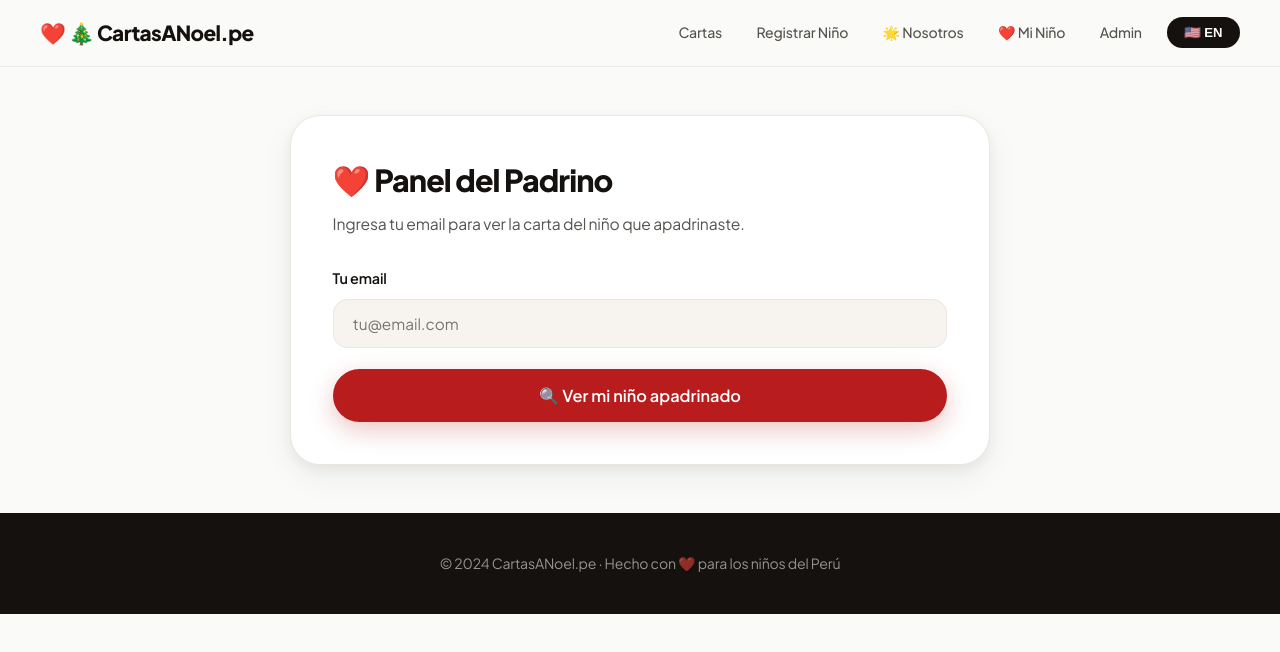
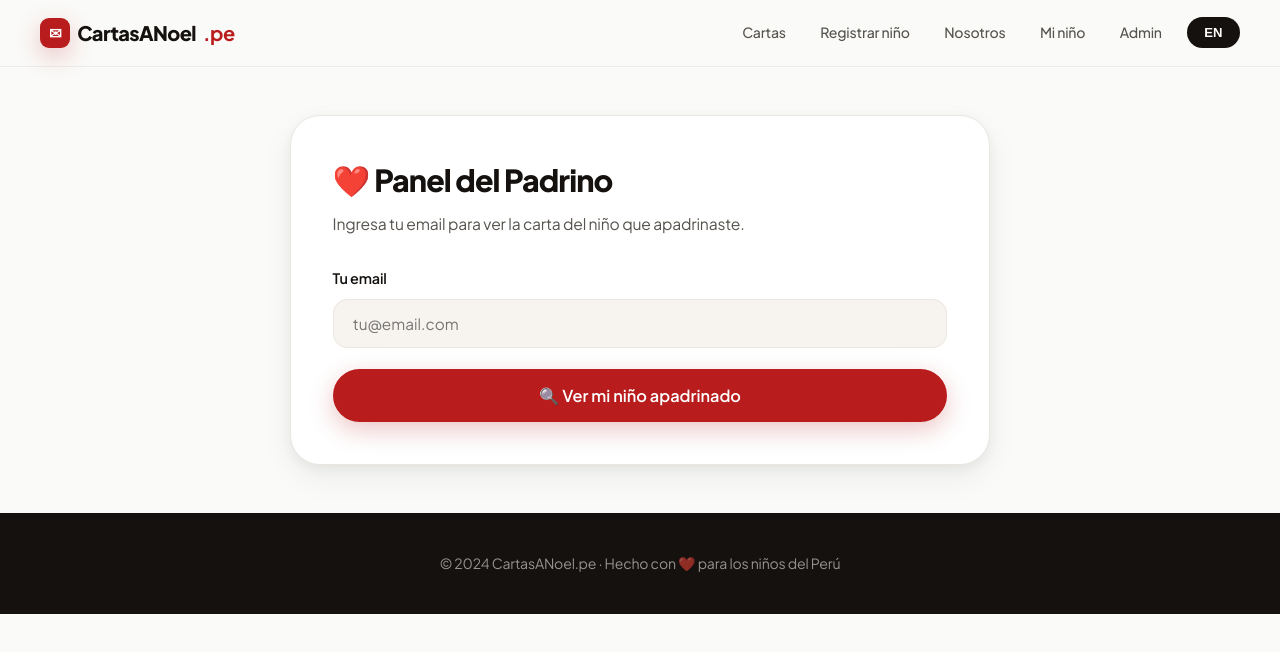
Before and after one commit to Lucky-byte-1988/padrinos-peru, a React (Create React App) app in the folder frontend/: page /mi-nino in a window 1280 px wide. Shown: the top 652 px of the page. Built offline with nearby package versions, Linux system fonts and the light colour scheme; no server answers.

Commit message:
Pulido profesional estilo Apple: identidad de marca, titulo, meta tags, jerarquia tipografica

```diff
--- a/frontend/src/App.css
+++ b/frontend/src/App.css
@@ -56,9 +56,16 @@ body {
   position: sticky; top: 0; z-index: 100;
 }
 .nav-brand {
-  color: var(--ink); font-size: 1.3rem; font-weight: 800; text-decoration: none;
-  letter-spacing: -0.03em; display: flex; align-items: center; gap: 0.1rem;
+  color: var(--ink); font-size: 1.25rem; font-weight: 800; text-decoration: none;
+  letter-spacing: -0.03em; display: flex; align-items: center; gap: 0.45rem;
 }
+.brand-mark {
+  display: inline-flex; align-items: center; justify-content: center;
+  width: 30px; height: 30px; border-radius: 9px;
+  background: var(--red); color: #fff; font-size: 0.95rem;
+  box-shadow: var(--sh-red);
+}
+.brand-dot { color: var(--red); font-weight: 700; }
 .nav-links { display: flex; gap: 0.15rem; align-items: center; }
 .nav-links a {
   color: var(--ink-soft); text-decoration: none; font-size: 0.88rem; font-weight: 500;
--- a/frontend/src/App.js
+++ b/frontend/src/App.js
@@ -19,15 +19,15 @@ function App() {
     <LangContext.Provider value={{ lang, t }}>
       <Router>
         <nav className="navbar">
-          <Link to="/" className="nav-brand">❤️ {t.title}</Link>
+          <Link to="/" className="nav-brand"><span className="brand-mark">✉</span> {t.title}<span className="brand-dot">.pe</span></Link>
           <div className="nav-links">
             <Link to="/">{t.nav_home}</Link>
             <Link to="/registrar">{t.nav_registro}</Link>
-            <Link to="/nosotros">🌟 Nosotros</Link>
-            <Link to="/mi-nino">❤️ Mi Niño</Link>
+            <Link to="/nosotros">{lang === 'es' ? 'Nosotros' : 'About'}</Link>
+            <Link to="/mi-nino">{lang === 'es' ? 'Mi niño' : 'My child'}</Link>
             <Link to="/admin">{t.nav_admin}</Link>
             <button className="lang-btn" onClick={() => setLang(lang === 'es' ? 'en' : 'es')}>
-              {lang === 'es' ? '🇺🇸 EN' : '🇵🇪 ES'}
+              {lang === 'es' ? 'EN' : 'ES'}
             </button>
           </div>
         </nav>
--- a/frontend/src/i18n.js
+++ b/frontend/src/i18n.js
@@ -1,15 +1,16 @@
 export const translations = {
   es: {
-    title: '🎄 CartasANoel.pe',
+    title: 'CartasANoel',
     tagline: 'Las cartas más importantes de la Navidad',
     nav_home: 'Cartas',
-    nav_registro: 'Registrar Niño',
+    nav_registro: 'Registrar niño',
     nav_admin: 'Admin',
-    hero_title: '🎅 Cartas a Papá Noel',
-    hero_tagline: '"Cada niño merece ser escuchado esta Navidad"',
-    hero_sub: 'Niños de provincias del Perú comparten sus cartas y sueños. Tú puedes hacer realidad la Navidad de uno de ellos.',
-    hero_btn: 'Ver las Cartas',
-    hero_btn2: 'Registrar un Niño',
+    hero_eyebrow: 'Navidad 2026 · Perú',
+    hero_title: 'Cartas a Papá Noel',
+    hero_tagline: 'Cada niño merece ser escuchado.',
+    hero_sub: 'Niños de las provincias del Perú comparten su carta y su sueño de Navidad. Conviértete en su padrino y hazlo realidad.',
+    hero_btn: 'Ver las cartas',
+    hero_btn2: 'Registrar un niño',
     cards_title: '🎁 Cartas de niños que esperan un milagro',
     cards_sub: 'Cada carta es real. Cada niño espera.',
     age: 'años',
@@ -48,16 +49,17 @@ export const translations = {
     footer: '© 2024 CartasANoel.pe · Hecho con ❤️ para los niños del Perú',
   },
   en: {
-    title: '🎄 LettersToSanta.pe',
+    title: 'LettersToSanta',
     tagline: 'The most important letters of Christmas',
     nav_home: 'Letters',
-    nav_registro: 'Register Child',
+    nav_registro: 'Register child',
     nav_admin: 'Admin',
-    hero_title: '🎅 Letters to Santa Claus',
-    hero_tagline: '"Every child deserves to be heard this Christmas"',
-    hero_sub: 'Children from the provinces of Peru share their letters and dreams. You can make Christmas real for one of them.',
-    hero_btn: 'See the Letters',
-    hero_btn2: 'Register a Child',
+    hero_eyebrow: 'Christmas 2026 · Peru',
+    hero_title: 'Letters to Santa',
+    hero_tagline: 'Every child deserves to be heard.',
+    hero_sub: 'Children from the provinces of Peru share their letter and their Christmas wish. Become their godparent and make it real.',
+    hero_btn: 'See the letters',
+    hero_btn2: 'Register a child',
     cards_title: '🎁 Letters from children waiting for a miracle',
     cards_sub: 'Every letter is real. Every child is waiting.',
     age: 'years old',
--- a/frontend/src/pages/Home.js
+++ b/frontend/src/pages/Home.js
@@ -139,8 +139,8 @@ export default function Home() {
     <>
       <div className="hero">
         <div className="hero-snow" />
-        <h1>{t.hero_title}</h1>
-        <p className="hero-tagline">{t.hero_tagline}</p>
+        <span className="hero-eyebrow"><span className="dot" /> {t.hero_eyebrow}</span>
+        <h1>{t.hero_tagline}<br /><span className="accent">{t.hero_title}</span></h1>
         <p className="hero-sub">{t.hero_sub}</p>
         <CountdownNavidad />
         <div className="hero-btns">
```
Also changed, not shown: frontend/public/index.html (+11 -6 lines).
